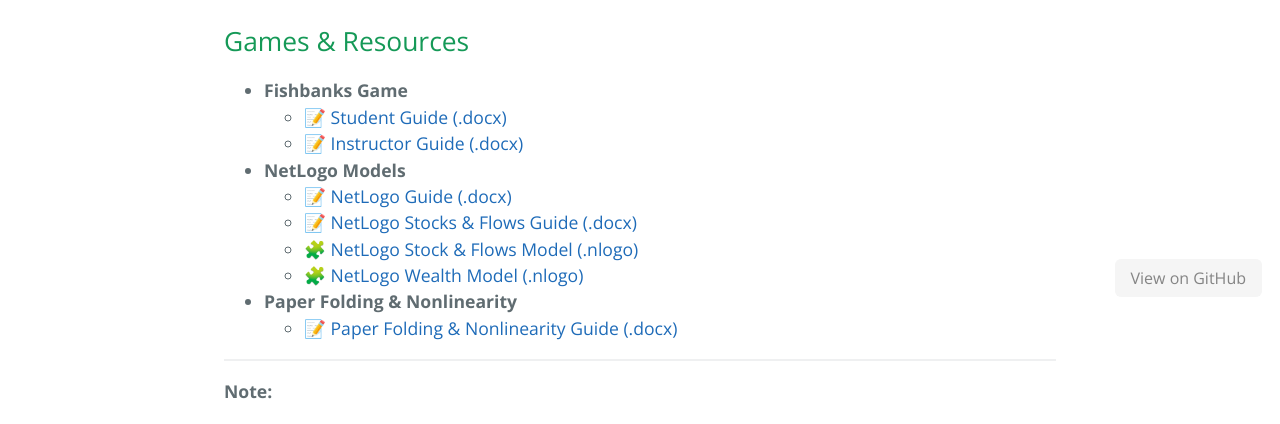
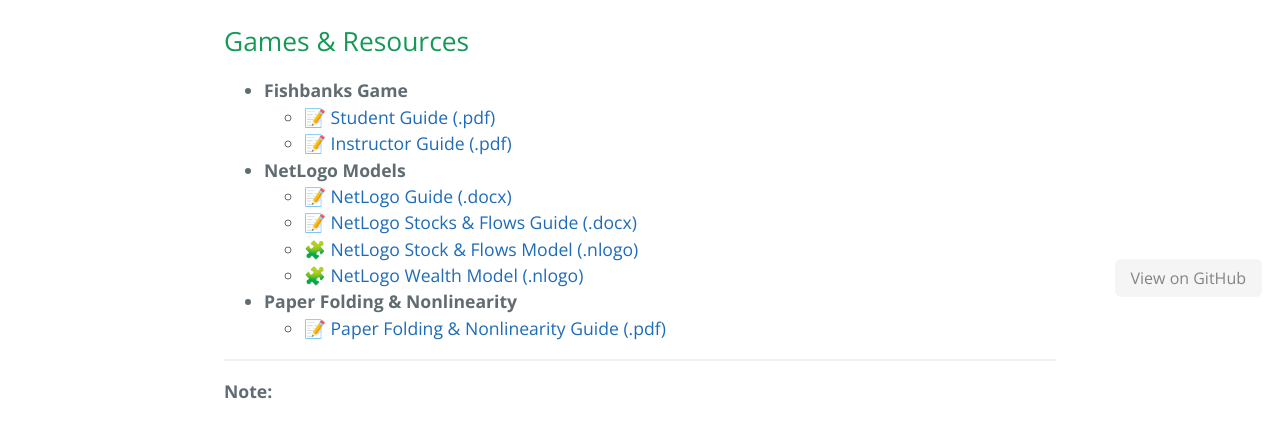
Before and after one commit to agharley/sustdev, a Jekyll site: the page built from course-library/learning-games/index.md, in a window 1280 px wide. Shown: the part 592-1016 px from the top of the page. Built offline with Jekyll 4.4.1, drawn with Linux system fonts in a browser that asks for light colours; our own code applies the rules of GitHub Pages for plain Markdown files.

Commit message:
learning games changes

```diff
--- a/course-library/learning-games/index.md
+++ b/course-library/learning-games/index.md
@@ -7,8 +7,8 @@
 ## Games & Resources
 
 - **Fishbanks Game**
-  - 📝 [Student Guide (.docx)](fishbanks-students.docx)
-  - 📝 [Instructor Guide (.docx)](fishbanks-instructors.docx)
+  - 📝 [Student Guide (.pdf)](fishbanks-students.pdf)
+  - 📝 [Instructor Guide (.pdf)](fishbanks-instructors.pdf)
 
 - **NetLogo Models**
   - 📝 [NetLogo Guide (.docx)](netlogo-guide-v2.docx)
@@ -17,7 +17,7 @@
   - 🧩 [NetLogo Wealth Model (.nlogo)](Netlogo%20Wealt...ted%20v3b.nlogo)
 
 - **Paper Folding & Nonlinearity**
-  - 📝 [Paper Folding & Nonlinearity Guide (.docx)](paper-folding...-linearity.docx)
+  - 📝 [Paper Folding & Nonlinearity Guide (.pdf)](paper-folding...-linearity.pdf)
 
 ---
 
```
Also changed, not shown: 8 other files.
